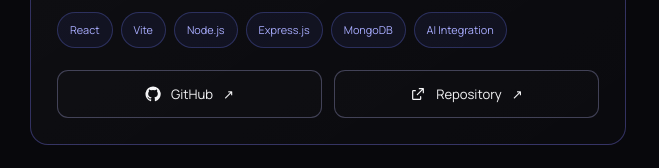
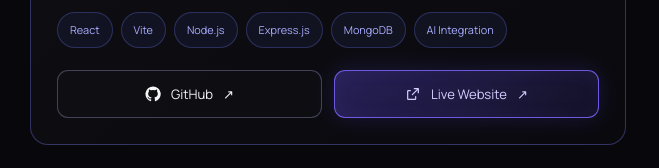
Before and after one commit to bru-reddy/bru-reddy.github.io, a React (Vite) app: page / in a window 1280 px wide. Shown: the part 4932-5100 px from the top of the page, without its empty margins (0-659 px from the left). Built offline with nearby package versions, Linux system fonts and the light colour scheme; a web font is replaced by a local one.

Commit message:
Add Tales of History live website

```diff
--- a/src/components/Projects.jsx
+++ b/src/components/Projects.jsx
@@ -45,6 +45,8 @@
     description: 'An interactive history and mythology learning platform designed to make historical topics easier to explore through structured content, search, timelines, visual resources, related topics, and AI-powered tutoring concepts.',
     stack: ['React', 'Vite', 'Node.js', 'Express.js', 'MongoDB', 'AI Integration'],
     github: 'https://github.com/bru-reddy/Tales-of-History',
+    demo: 'https://tales-of-history-1.onrender.com/',
+    preview: 'https://tales-of-history-1.onrender.com/',
     label: 'Educational Platform',
   },
 ]
```
